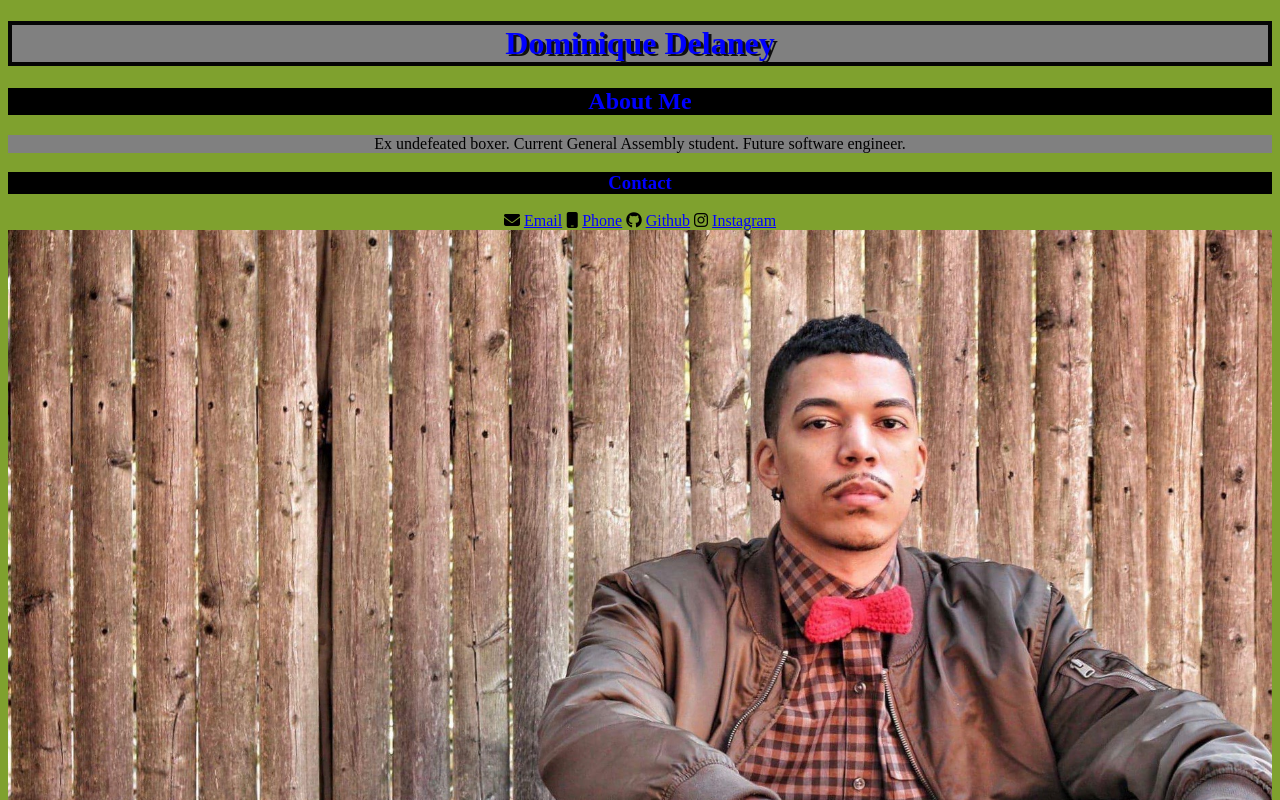
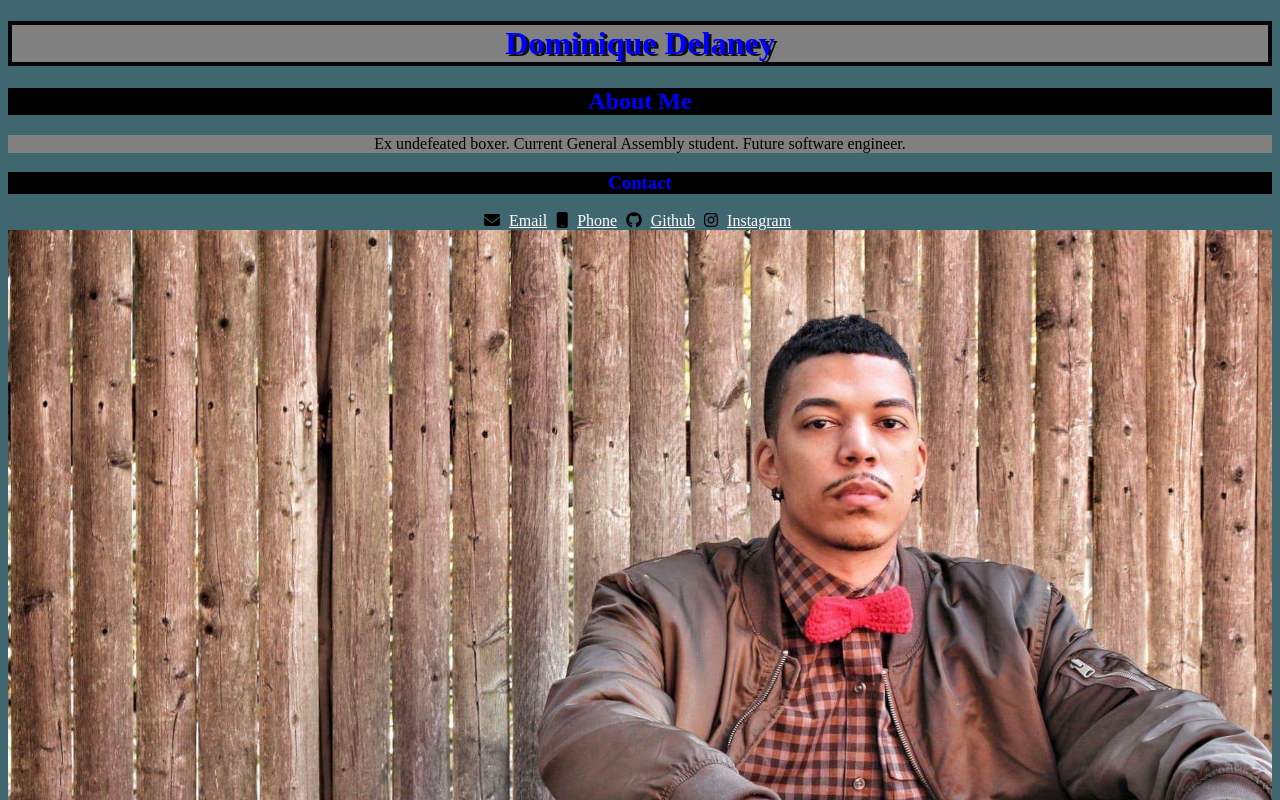
Before and after one commit to OaklandGrey/OaklandGrey.github.io, a plain HTML site: page index.html in a window 1280 px wide. Shown: the top 800 px of the page. Drawn offline with Linux system fonts and the light colour scheme.

Commit message:
Update webstyle.css

```diff
--- a/webstyle.css
+++ b/webstyle.css
@@ -1,21 +1,27 @@
-
+/* Name */
 h1 {
   color: blue;
   text-align: center;
   background-color: gray;
   border: 4px solid rgb(5, 5, 5);
   text-shadow: 3px 2px rgb(15, 15, 15);
-}
+  }
+
+  /* About Me */
 h2 {
     color: blue;
     text-align: center;
     background-color: black;
     background-blend-mode: color-burn;
     }
+
+    /* About me info */
 p {background-color: gray;
     text-align: center;
 
 }
+
+/* Contact */
     h3{
     color: blue;
     text-align: center;
@@ -30,14 +36,14 @@ p {background-color: gray;
 
     }
 a {
-    color: blue;
+    color: white;
     text-align: center;
     background-color: none;
 
 }
 
 body {
-    background-color: rgb(127, 161, 46);
+    background-color: rgb(64, 103, 112);
 
   }
   div {
@@ -46,5 +52,20 @@ body {
   img {
     width: 100%;
     height: 100%;
+    max-width: 100%;
+    height: auto;
+
+
 
   }
+
+  a {
+    background-color: rgb(64, 103, 112);
+    color: white;
+    padding: 5px;
+    text-align: center;
+  }
+
+  a:hover {
+    background-color: blue;
+  }
```
